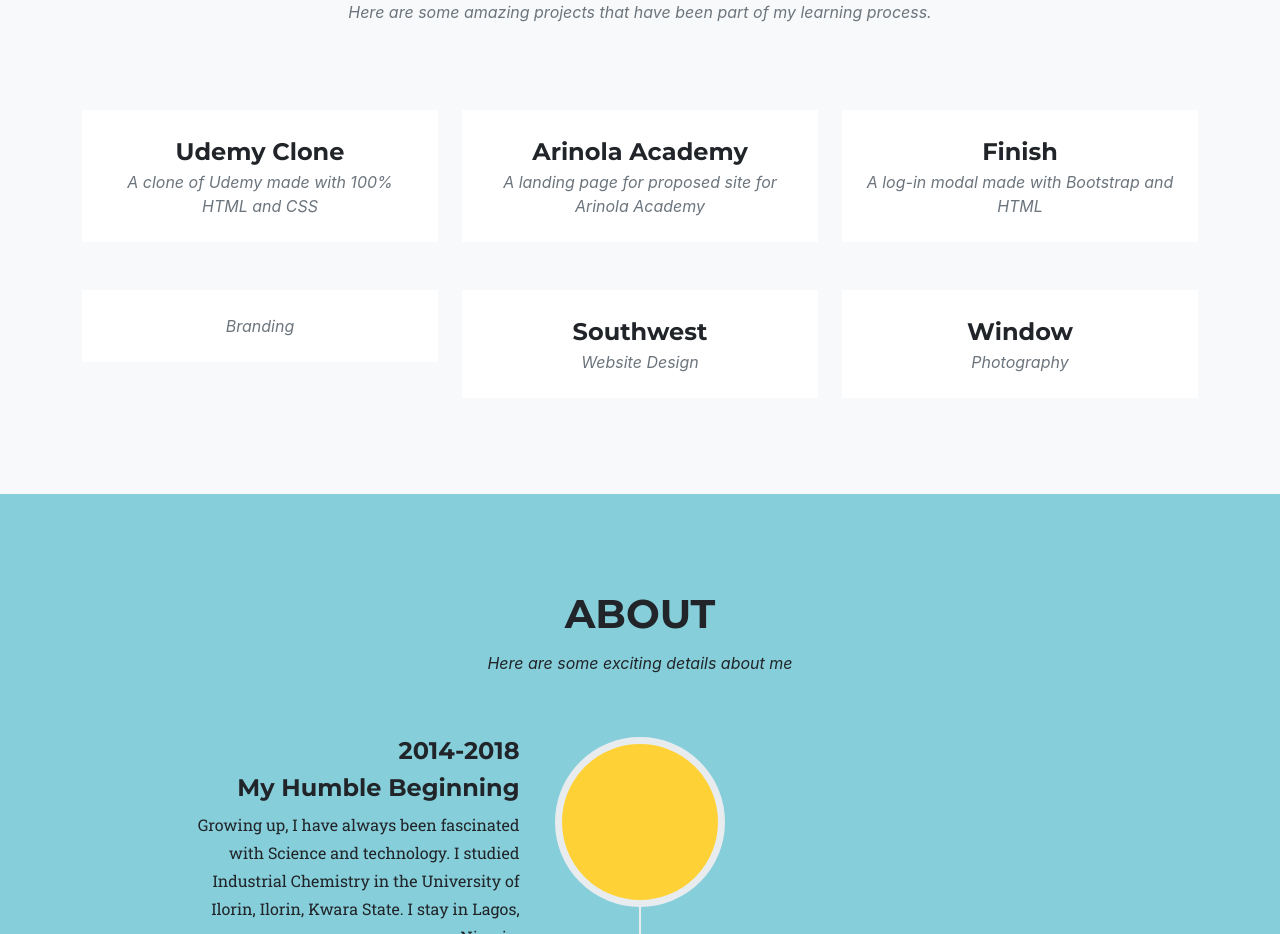
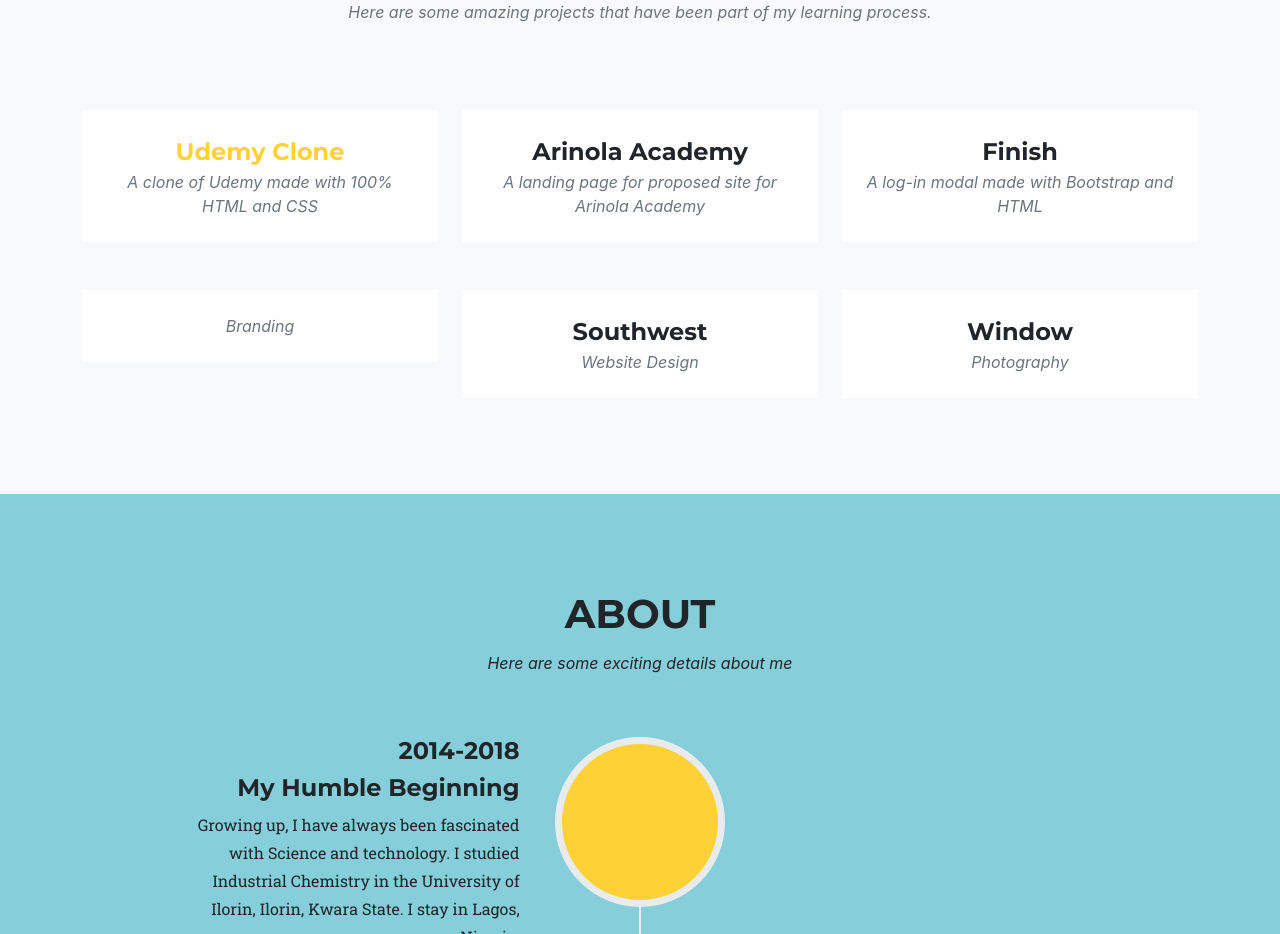
Before and after one commit to amazingrace17/arinolaportfolio, a plain HTML site: page index.html in a window 1280 px wide. Shown: the part 1759-2693 px from the top of the page. Drawn offline with nearby package versions, Linux system fonts and the light colour scheme; files that its build step writes are made by us from their sources; a script that the page names is missing; a web font is replaced by a local one.

Commit message:
Update index.html

```diff
--- a/index.html
+++ b/index.html
@@ -125,7 +125,7 @@
                                 <img class="img-fluid" src="assets/img/portfolio/01-thumbnail.jpg" alt="" />
                             </a>
                             <div class="portfolio-caption">
-                                <div class="portfolio-caption-heading">Udemy Clone</div>
+                                <div class="portfolio-caption-heading"><a href="https://amazingrace17.github.io/arinolaTUdemy/"> Udemy Clone</a> </div>
                                 <div class="portfolio-caption-subheading text-muted">A clone of Udemy made with 100% HTML and CSS</div>
                             </div>
                         </div>
```
